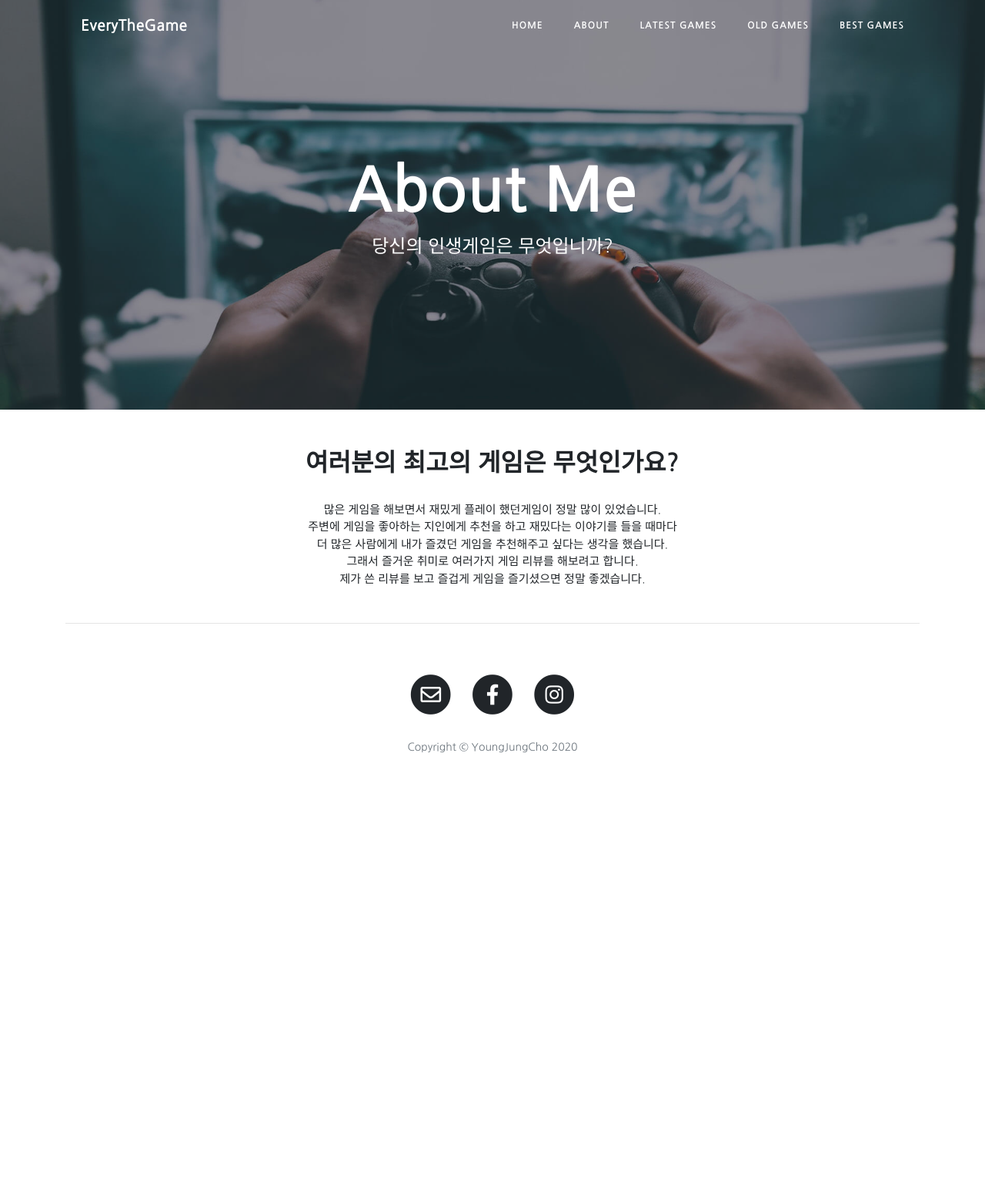
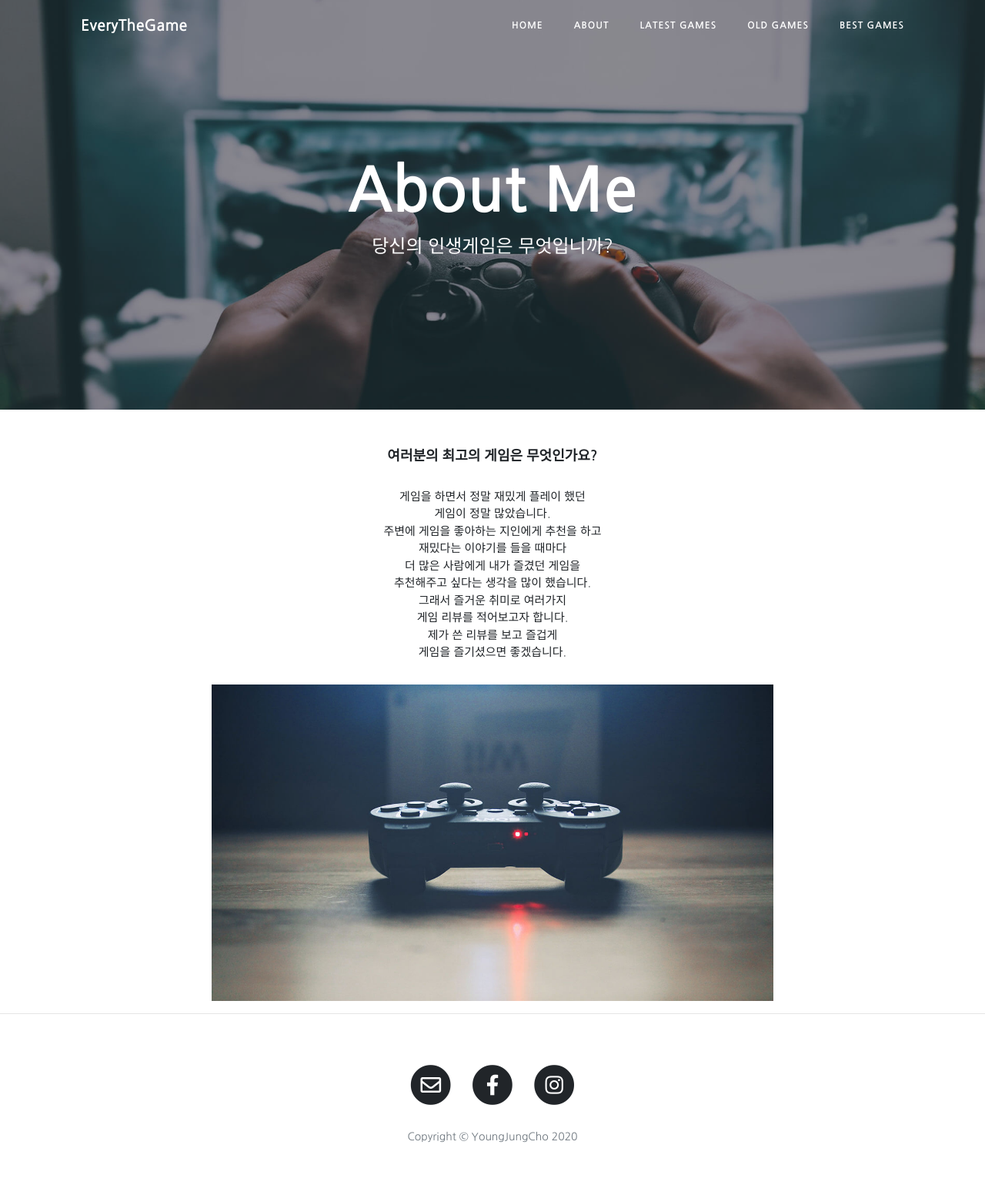
Before and after one commit to youngjungcho/everythegame88, a Jekyll site: the page built from about.html, in a window 1280 px wide. Shown: the whole page at 77% size. Built offline with Jekyll 4.4.1, drawn with Linux system fonts in a browser that asks for light colours; before the commit the page ends 1046 px from its top, so only the background shows below that.

Commit message:
Update about.html

```diff
--- a/about.html
+++ b/about.html
@@ -7,19 +7,24 @@ background: '/img/bg-about.jpg'
 <style>
   .subtitle {
     text-align: center;
+    font-size: 18px;
   }
   .information {
     text-align: center;
     font-size: 15px;
   }
-
 </style>
 
 <section class="everythegame_1">
     <div id="container">
       <h2 class="subtitle">여러분의 최고의 게임은 무엇인가요?</h2>
-      <p class="information"> 많은 게임을 해보면서 재밌게 플레이 했던게임이 정말 많이 있었습니다.<br>
-                              주변에 게임을 좋아하는 지인에게 추천을 하고 재밌다는 이야기를 들을 때마다<br>
-                              더 많은 사람에게 내가 즐겼던 게임을 추천해주고 싶다는 생각을 했습니다.<br>
-                              그래서 즐거운 취미로 여러가지 게임 리뷰를 해보려고 합니다.<br>
-                              제가 쓴 리뷰를 보고 즐겁게 게임을 즐기셨으면 정말 좋겠습니다.</p>
+      <p class="information"> 게임을 하면서 정말 재밌게 플레이 했던<br>게임이 정말 많았습니다.<br>
+                              주변에 게임을 좋아하는 지인에게 추천을 하고<br>재밌다는 이야기를 들을 때마다<br>
+                              더 많은 사람에게 내가 즐겼던 게임을<br>추천해주고 싶다는 생각을 많이 했습니다.<br>
+                              그래서 즐거운 취미로 여러가지<br>게임 리뷰를 적어보고자 합니다.<br>
+                              제가 쓴 리뷰를 보고 즐겁게<br>게임을 즐기셨으면 좋겠습니다.</p>
+	  </div>
+  <div id="image">
+    <div class="image1"><img src="/img/bg-main.jpg" alt="everythegame"></div>
+  </div>
+  </section>
```
